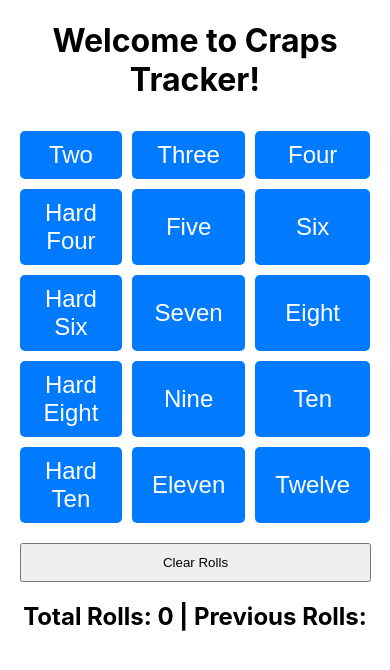
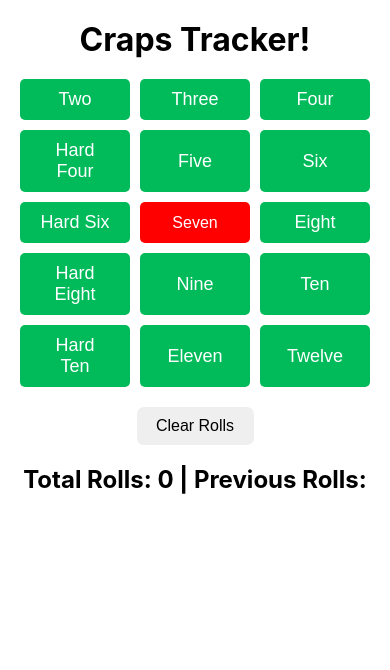
Before and after one commit to JustJakee/Craps_Roll_Tracker, a React app in the folder dice-roller-app/: page / in a window 390 px wide. Built offline with nearby package versions, Linux system fonts and the light colour scheme.

Commit message:
Update CSS to make things look a bit better.
Updated CSS and App description. Still could clean this up to look better on all devices. Catered towards iPhone use right now.

```diff
--- a/dice-roller-app/public/index.html
+++ b/dice-roller-app/public/index.html
@@ -24,7 +24,7 @@
       work correctly both with client-side routing and a non-root public URL.
       Learn how to configure a non-root public URL by running `npm run build`.
     -->
-    <title>React App</title>
+    <title>Craps Roll Tracker</title>
   </head>
   <body>
     <noscript>You need to enable JavaScript to run this app.</noscript>
--- a/dice-roller-app/src/DiceRollApp.css
+++ b/dice-roller-app/src/DiceRollApp.css
@@ -1,5 +1,7 @@
 .titleText{
   text-align: center;
+  margin-top: 20px;
+  margin-bottom: 10px;
 }
 
 .headerText{
@@ -7,26 +9,38 @@
 }
 
 h2{
-  margin-bottom: 0;
-  padding-bottom: 0;
+  margin-bottom: 0px;
+  padding-bottom: 0px;
 }
 
 .dice-combinations {
   padding: 10px 20px;
+  margin-bottom: 10px;
   display: grid;
   grid-template-columns: repeat(3, 1fr); /* Three columns */
   grid-gap: 10px; /* Add some spacing between buttons */
 }
 
-.combination-button {
+.combination-button-all {
   padding: 10px 20px;
-  background-color: #007bff; /* Blue background color */
+  background-color: #01bb5b;
   color: #fff; /* White text color */
   border: none;
   border-radius: 5px; /* Rounded corners */
   cursor: pointer;
   transition: background-color 0.3s; /* Smooth transition on hover */
-  font-size: 24px; /* Adjust font size as needed */
+  font-size: 18px; /* Adjust font size as needed */
+}
+
+.combination-button-seven {
+  padding: 10px 20px;
+  background-color: #ff0000;
+  color: #fff; /* White text color */
+  border: none;
+  border-radius: 5px; /* Rounded corners */
+  cursor: pointer;
+  transition: background-color 0.3s; /* Smooth transition on hover */
+  font-size: 16px; /* Adjust font size as needed */
 }
 
 .combination-button:hover {
@@ -35,10 +49,14 @@ h2{
 
 .clear-button {
   padding: 10px;
-  margin-top: 10px;
   margin-left: 20px;
   margin-right: 20px;
-  width: 90%;
+  display: block;
+  margin: auto;
+  width: 30%;
+  font-size: 16px;
+  border: none;
+  border-radius: 7px; /* Rounded corners */
 }
 
 .RollList-container {
--- a/dice-roller-app/src/DiceRollApp.js
+++ b/dice-roller-app/src/DiceRollApp.js
@@ -36,7 +36,7 @@ const DiceRollApp = () => {
 
   return (
     <div>
-      <h1 className="titleText">Welcome to Craps Tracker!</h1>
+      <h1 className="titleText">Craps Tracker!</h1>
       <DiceCombinations onRollClick={handleRollClick} />
       <button className="clear-button" onClick={handleClearClick}>Clear Rolls</button>
       <RollsList rolls={rolls} />
@@ -164,7 +164,7 @@ const DiceCombinations = ({ onRollClick }) => {
     return (
       <div className="dice-combinations">
         {combinations.map(combination => (
-          <button className="combination-button" onClick={() => onRollClick(combination.diceNotation)}> {combination.diceNotation} </button>
+          <button className={combination.diceNotation === 'Seven' ? "combination-button-seven" : "combination-button-all"} onClick={() => onRollClick(combination.diceNotation)}> {combination.diceNotation} </button>
         ))}
       </div>
   );
```
